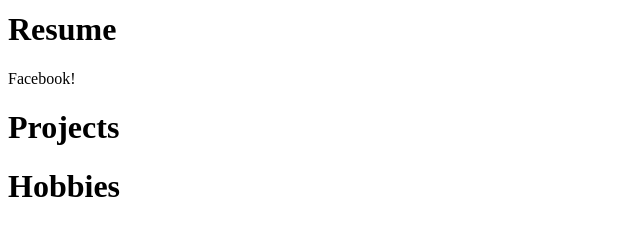
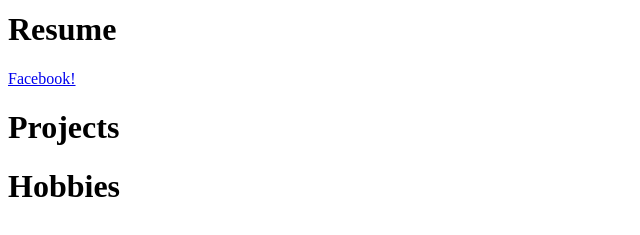
Before and after one commit to Cmorgan5/Cmorgan5.github.io, a plain HTML site: page index.html in a window 1280 px wide. Shown: the part 183-418 px from the top of the page, 0-640 px from the left. Drawn offline with Linux system fonts and the light colour scheme.

Commit message:
Update index.html

```diff
--- a/index.html
+++ b/index.html
@@ -14,7 +14,7 @@
 
 <hr>
 <h1> Resume </h1>
-<a <href="www.facebook.com" target= _blank> Facebook! </a>
+<a href="www.facebook.com" target="_blank"> Facebook! </a>
 
 <h1> Projects</h1>
 <p> </p>
```
